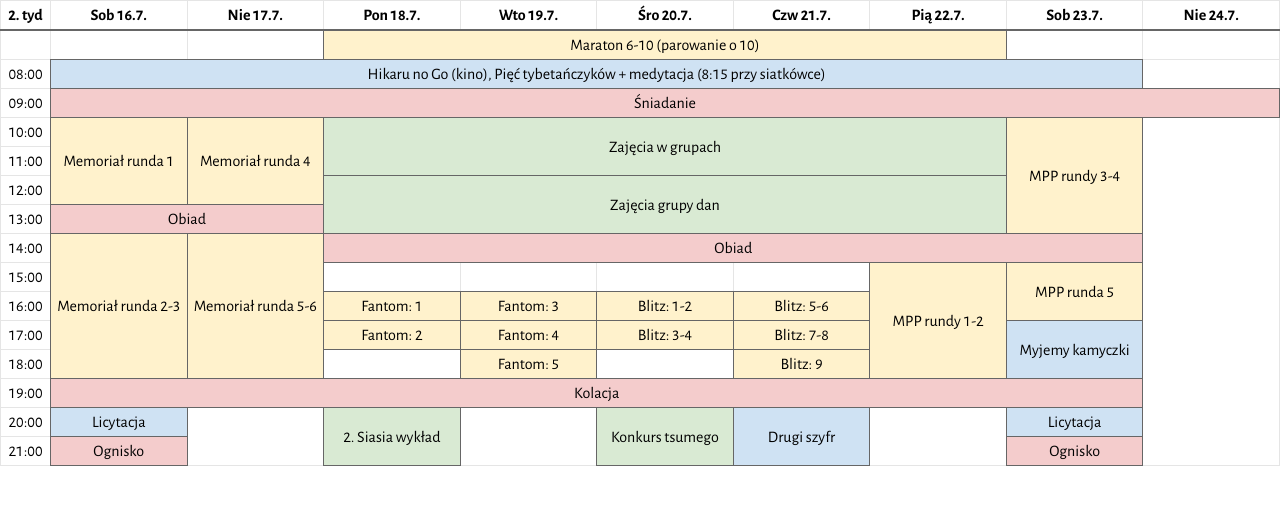
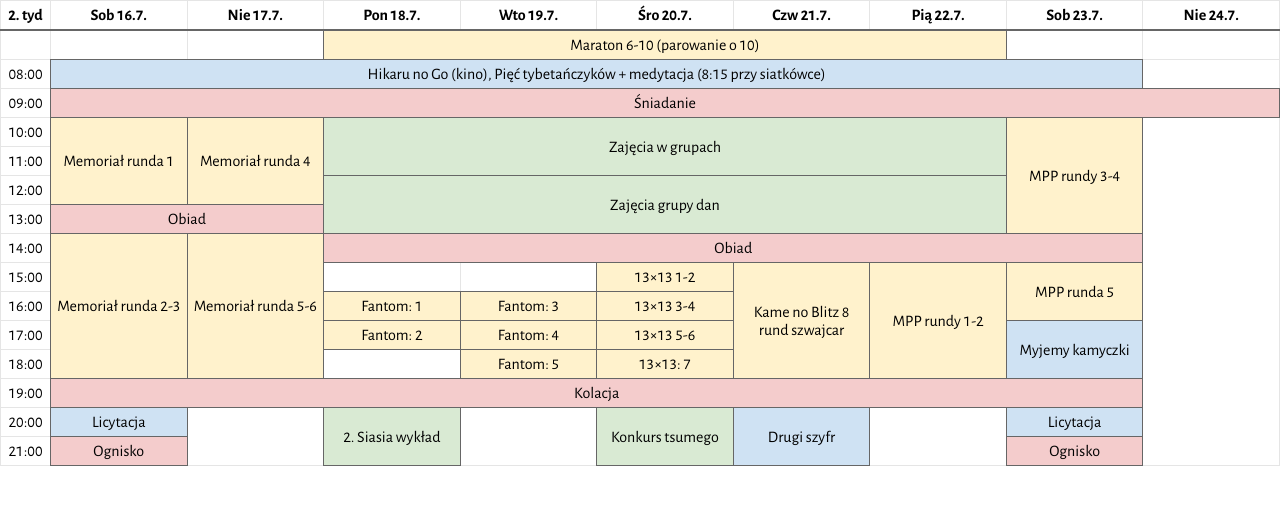
Before and after one commit to tasuki/lsg, a Jekyll site: the page built from kalendarz-2.md, in a window 1280 px wide. Shown: the top 505 px of the page. Built offline with Jekyll 4.4.1, drawn with Linux system fonts in a browser that asks for light colours; nearby versions of some CDN libraries.

Commit message:
Kame no Blitz

```diff
--- a/_includes/cal-2.html
+++ b/_includes/cal-2.html
@@ -51,29 +51,26 @@
 <tr><td class="">15:00</td>
 <td></td>
 <td></td>
-<td></td>
-<td></td>
+<td class="play">13×13 1-2</td>
+<td class="play" rowspan="4">Kame no Blitz 8 rund szwajcar</td>
 <td class="play" rowspan="4">MPP rundy 1-2</td>
 <td class="play" rowspan="2">MPP runda 5</td>
 </tr>
 <tr><td class="">16:00</td>
 <td class="play">Fantom: 1</td>
 <td class="play">Fantom: 3</td>
-<td class="play">Blitz: 1-2</td>
-<td class="play">Blitz: 5-6</td>
+<td class="play">13×13 3-4</td>
 </tr>
 <tr><td class="">17:00</td>
 <td class="play">Fantom: 2</td>
 <td class="play">Fantom: 4</td>
-<td class="play">Blitz: 3-4</td>
-<td class="play">Blitz: 7-8</td>
+<td class="play">13×13 5-6</td>
 <td class="other" rowspan="2">Myjemy kamyczki</td>
 </tr>
 <tr><td class="">18:00</td>
 <td></td>
 <td class="play">Fantom: 5</td>
-<td></td>
-<td class="play">Blitz: 9</td>
+<td class="play">13×13: 7</td>
 </tr>
 <tr><td class="">19:00</td>
 <td class="food" colspan="8">Kolacja</td>
```
Also changed, not shown: turnieje.md (+2 -2 lines).
